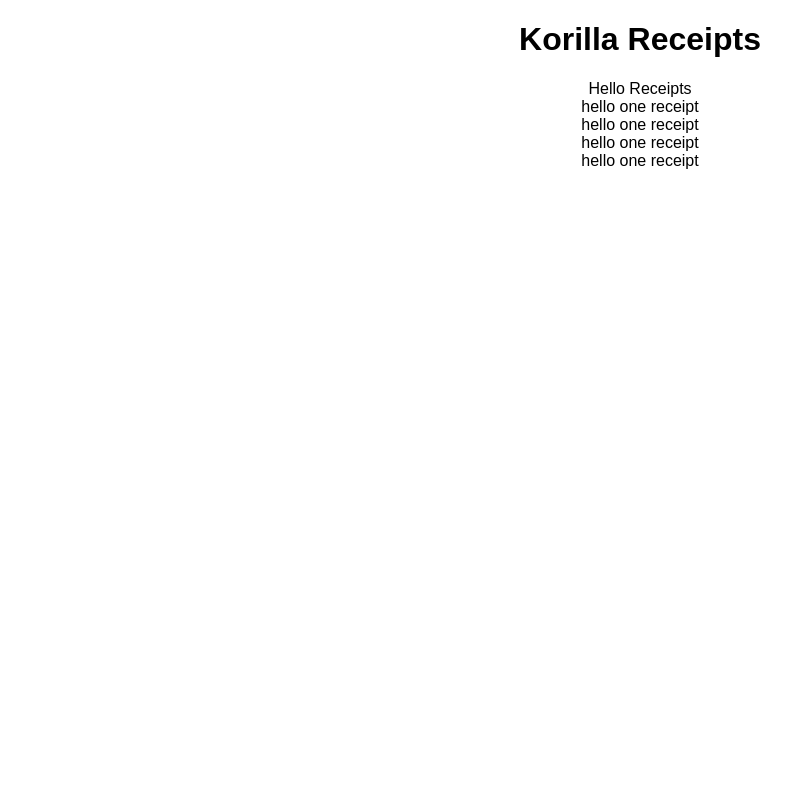
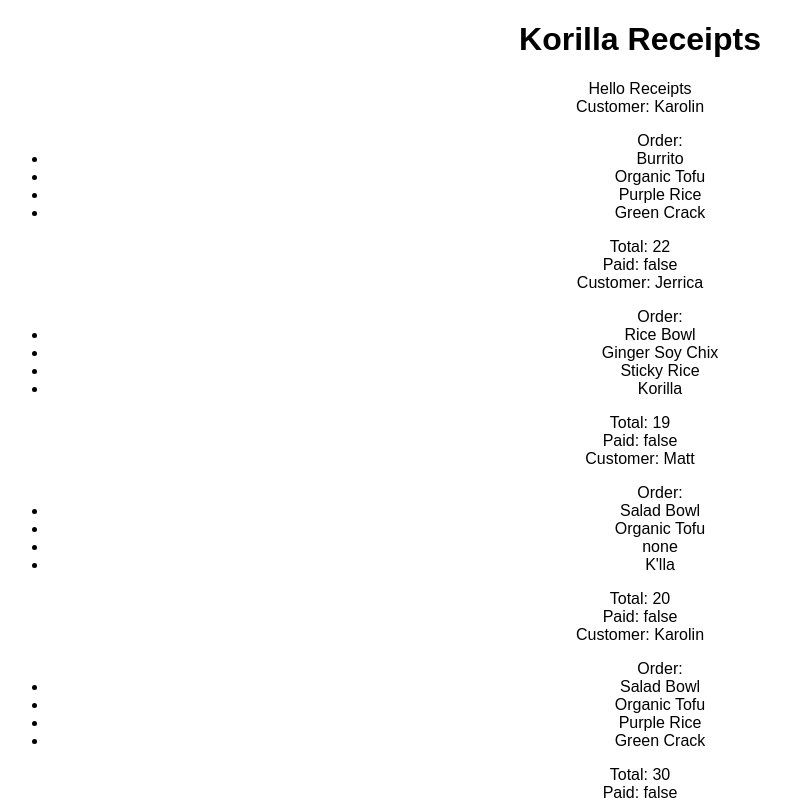
Before and after one commit to saraehutch94/react-korilla-receipts, a React (Create React App) app: page / in a window 1280 px wide. Shown: the whole page, without its empty margins (0-791 px from the left). Built offline with nearby package versions, Linux system fonts and the light colour scheme.

Commit message:
render individual receipt data in Receipt component

```diff
--- a/src/Receipt.js
+++ b/src/Receipt.js
@@ -1,7 +1,20 @@
 import React from "react";
 
 function Receipt(props) {
-  return <div>hello one receipt</div>;
+  return (
+    <>
+      <div>Customer: {props.person}</div>
+      <ul>
+        Order:
+        <li>{props.order.main}</li>
+        <li>{props.order.protein}</li>
+        <li>{props.order.rice}</li>
+        <li>{props.order.sauce}</li>
+      </ul>
+      <div>Total: {props.order.cost}</div>
+      <div>Paid: {String(props.paid)}</div>
+    </>
+  );
 }
 
 export default Receipt;
```
